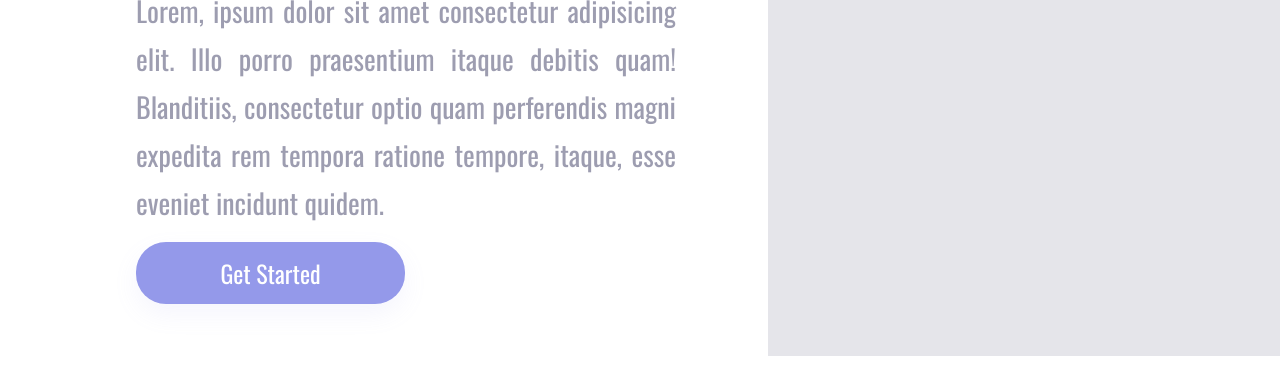
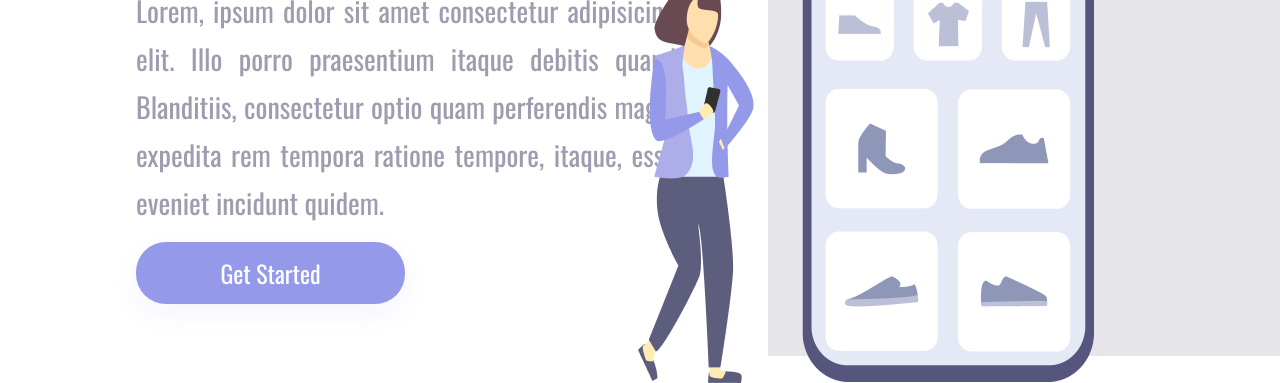
Before and after one commit to daianaadepaula/easy-shopping-project-htmlcss, a plain HTML site: page index.html in a window 1280 px wide. Shown: the part 444-827 px from the top of the page. Before the commit the page ends 800 px from the top, so only its background shows below. Drawn offline with nearby package versions, Linux system fonts and the light colour scheme.

Commit message:
add images and readme

```diff
--- a/index.html
+++ b/index.html
@@ -8,7 +8,7 @@
     <link rel="preconnect" href="https://fonts.gstatic.com" crossorigin>
     <link href="https://fonts.googleapis.com/css2?family=Oswald&display=swap" rel="stylesheet">
     <link rel="stylesheet" href="./styles.css">
-    <title>Projeto - 2</title>
+    <title>Easy Shopping Project</title>
 </head>
 <body>
     <div class="container">
@@ -25,7 +25,7 @@
                 <a href="">About</a>
                 <a href="">Contact</a>
             </header>
-            <img src="./cellphone.png" alt="cellphone-img">
+            <img src="./assets/cellphone.png" alt="cellphone-img">
         </section>
     </div>
 </body>
```
Also changed, not shown: assets/print/desktop.jpg (added), assets/print/mobile.jpg (added), assets/print/mobileanddesktop.jpg (added), 1 other file.
